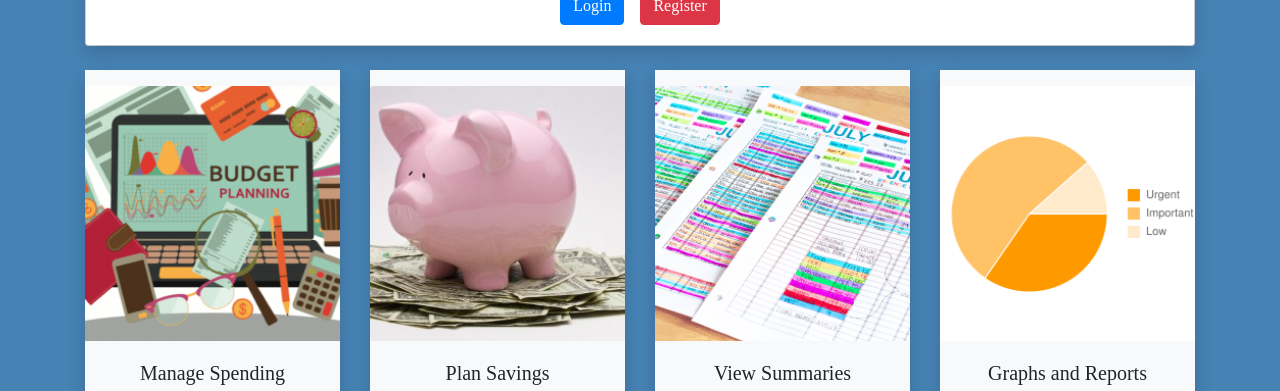
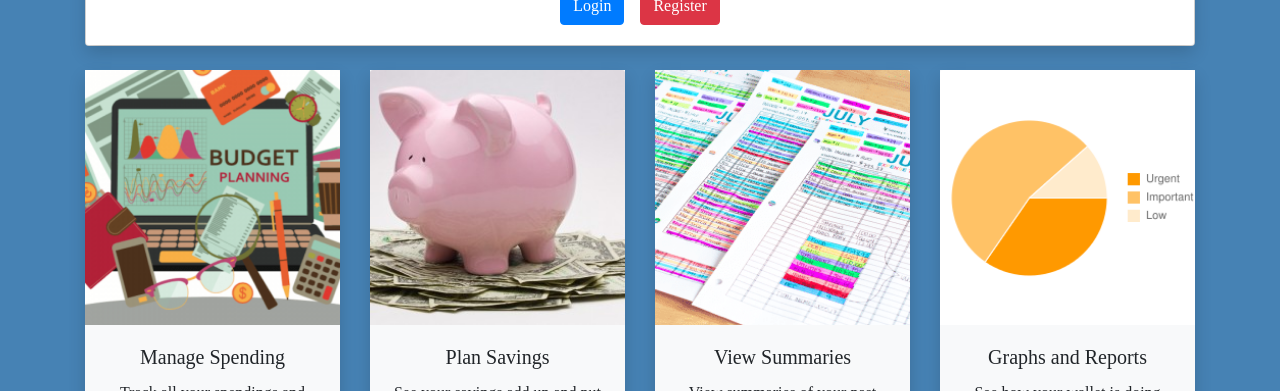
Before and after one commit to tlatta13/project-3, a React (Create React App) app in the folder client/: page / in a window 1280 px wide. Shown: the part 1082-1473 px from the top of the page. Built offline with nearby package versions, Linux system fonts and the light colour scheme; a web font is replaced by a local one.

Commit message:
removed duplicate bootstrap links from index.html, removed top margin from info card images on home page

```diff
--- a/client/public/index.html
+++ b/client/public/index.html
@@ -20,19 +20,15 @@
     work correctly both with client-side routing and a non-root public URL.
     Learn how to configure a non-root public URL by running `npm run build`.
   -->
-  <link rel="stylesheet" href="https://stackpath.bootstrapcdn.com/bootstrap/4.3.1/css/bootstrap.min.css"
-    integrity="sha384-ggOyR0iXCbMQv3Xipma34MD+dH/1fQ784/j6cY/iJTQUOhcWr7x9JvoRxT2MZw1T" crossorigin="anonymous">
 
   <!------------ bootstrap links ------------>
-
-  <link rel="stylesheet" href="https://cdnjs.cloudflare.com/ajax/libs/twitter-bootstrap/4.0.0/css/bootstrap.min.css"/>
 
   <link rel="stylesheet" href="https://stackpath.bootstrapcdn.com/bootstrap/4.5.0/css/bootstrap.min.css" integrity="sha384-9aIt2nRpC12Uk9gS9baDl411NQApFmC26EwAOH8WgZl5MYYxFfc+NcPb1dKGj7Sk" crossorigin="anonymous">
 
   <link rel="stylesheet" href="https://cdnjs.cloudflare.com/ajax/libs/twitter-bootstrap/4.0.0/css/bootstrap.min.css"/>
 
+  <title>Budget App</title>
 
-    <title>Budget App</title>
 </head>
 
 <body>
--- a/client/src/pages/Dashboard/index.jsx
+++ b/client/src/pages/Dashboard/index.jsx
@@ -1,5 +1,6 @@
 import React, { useContext } from "react";
 import AuthContext from "../../contexts/AuthContext";
+
 const Dashboard = () => {
   const userInfo = useContext(AuthContext);
 
--- a/client/src/pages/Home/Home.js
+++ b/client/src/pages/Home/Home.js
@@ -5,9 +5,6 @@ import img2 from "../../assets/images/Piggy-Bank-on-money-250x250.jpg"
 import img3 from "../../assets/images/summaries.png";
 import img4 from "../../assets/images/chart.png";
 import { Link } from "react-router-dom";
-
-
-
 
 class HomePage extends Component {
   render() {
@@ -38,15 +35,13 @@ class HomePage extends Component {
                 <Link to='/register'>
                   <button className="ml-2 btn btn-danger">Register</button>
                 </Link>
-
-
               </div>
             </div>
 
             <div className="row row-cols-3 row-cols-md-3">
               <div className="col mb-4">
                 <div className="info-card bg-light shadow">
-                  <img src={img1} className="card-img-top mt-3" alt="..." />
+                  <img src={img1} className="card-img-top" alt="..." />
                   <div className="card-body">
                     <h5 className="card-title">Manage Spending</h5>
                     <p className="card-text">
@@ -57,7 +52,7 @@ class HomePage extends Component {
               </div>
               <div className="col mb-4">
                 <div className="info-card bg-light shadow">
-                  <img src={img2} className="card-img-top mt-3" alt="..." />
+                  <img src={img2} className="card-img-top" alt="..." />
                   <div className="card-body">
                     <h5 className="card-title">Plan Savings</h5>
                     <p className="card-text">
@@ -68,7 +63,7 @@ class HomePage extends Component {
               </div>
               <div className="col mb-4">
                 <div className="info-card bg-light shadow">
-                  <img src={img3} className="card-img-top mt-3" alt="..." />
+                  <img src={img3} className="card-img-top" alt="..." />
                   <div className="card-body">
                     <h5 className="card-title">View Summaries</h5>
                     <p className="card-text">
@@ -79,7 +74,7 @@ class HomePage extends Component {
               </div>
               <div className="col mb-4">
                 <div className="info-card bg-light shadow">
-                  <img src={img4} class="card-img-top mt-3" alt="..." />
+                  <img src={img4} class="card-img-top" alt="..." />
                   <div className="card-body">
                     <h5 className="card-title">Graphs and Reports</h5>
                     <p className="card-text">
```
